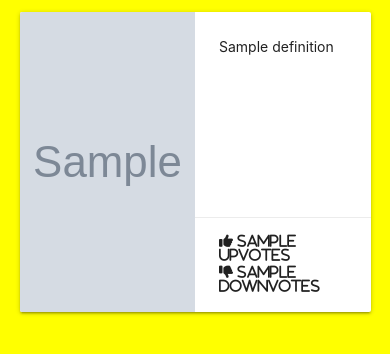
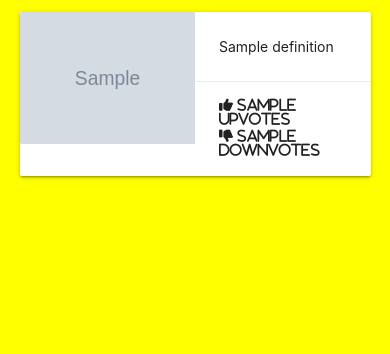
Before and after one commit to JeromeDaGnome/Brixicon, a Flask app: page / in a window 390 px wide. Shown: the part 113-467 px from the top of the page. Run offline with Flask 2, Linux system fonts and the light colour scheme; grey boxes marked "Sample" are stand-in pictures; a database or web service that is not in the repository returns one stand-in record (values such as "Sample title"); some libraries are stand-ins or nearby versions.

Commit message:
card size change for mobile adapt

```diff
--- a/templates/brixicals.html
+++ b/templates/brixicals.html
@@ -4,7 +4,7 @@
     {% for brixical in brixicals %}
         <div class="col s12 m7">
             <h4 class="header">{{ brixical.brixword }}</h4>
-            <div class="card horizontal small">
+            <div class="card horizontal">
                 <div class="card-image">
                     <img src="{{ brixical.imageUrl }}">
                 </div>
```
